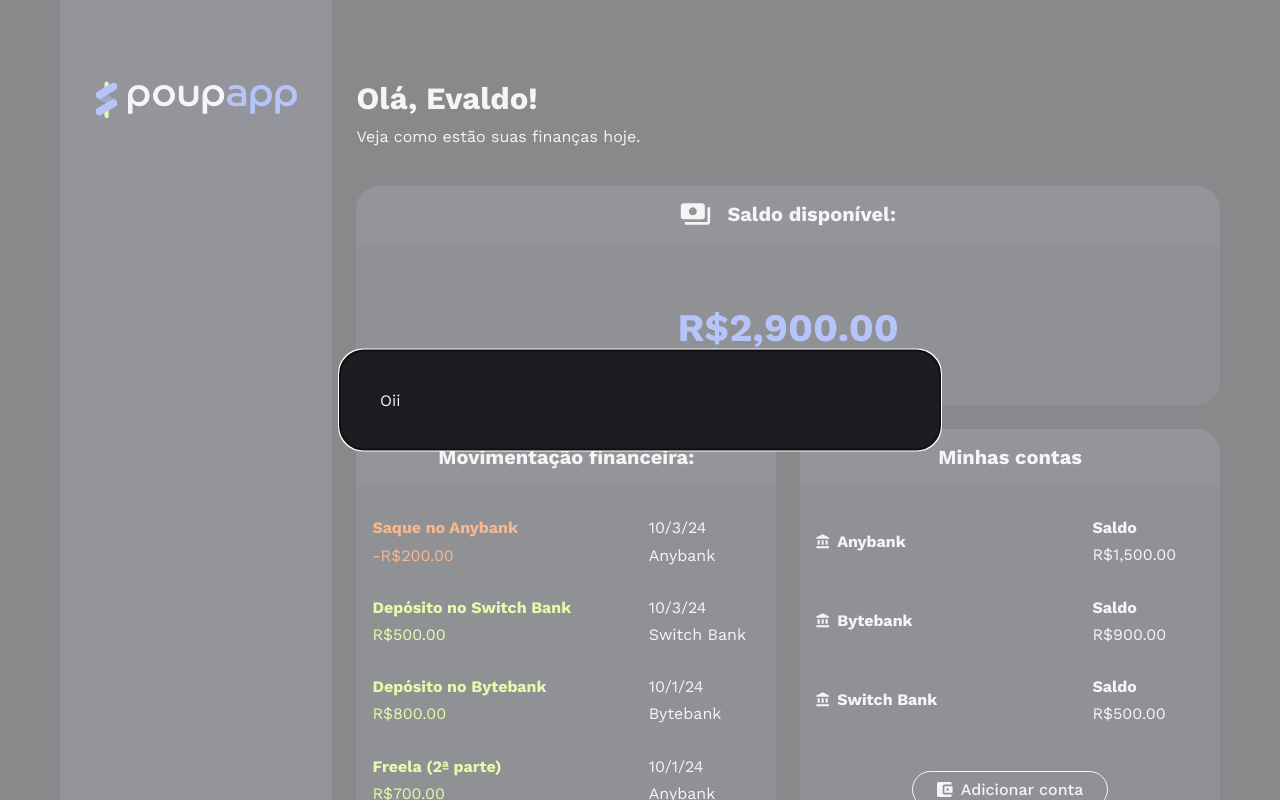
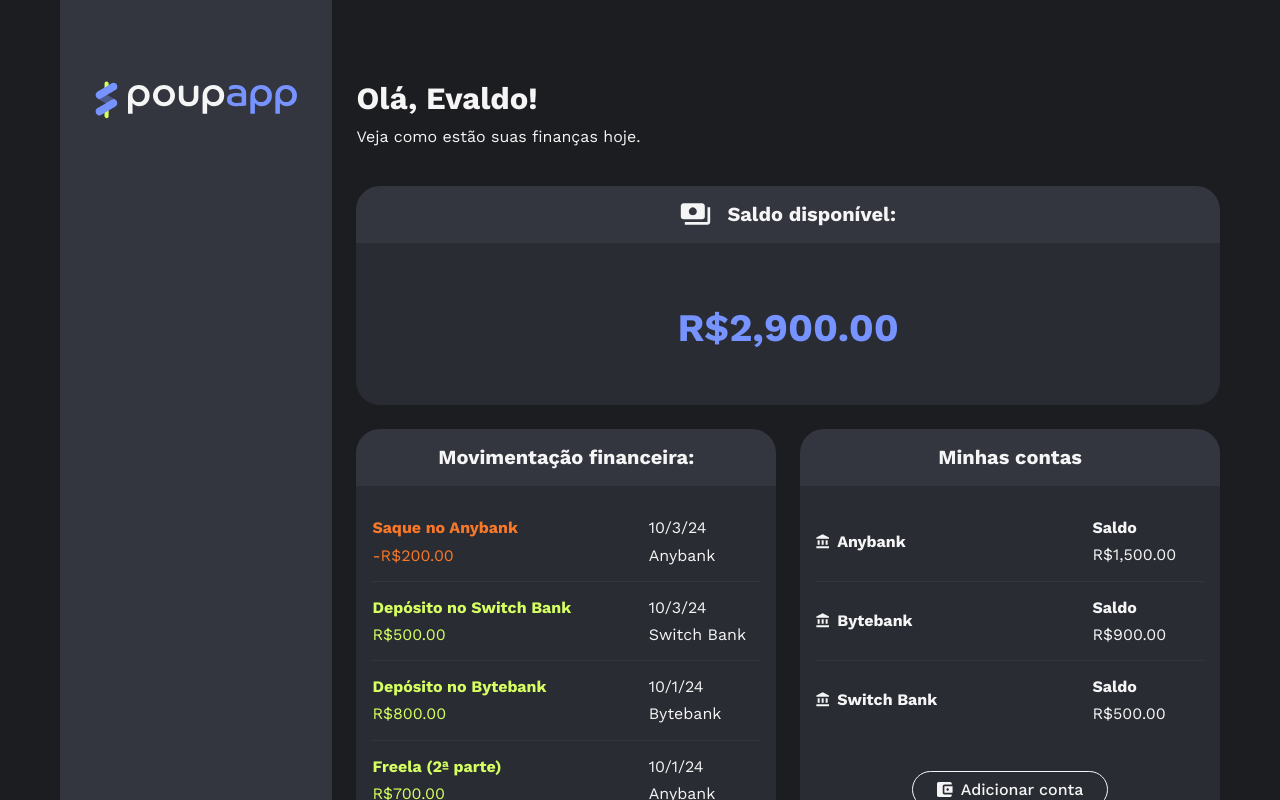
Before and after one commit to antonio-evaldo/4457-angular-19-curso-3-projeto, an Angular app: page / in a window 1280 px wide. Shown: the top 800 px of the page. Built offline with nearby package versions, Linux system fonts and the light colour scheme.

Commit message:
Vídeo 4.3: Cria componente Modal

```diff
--- a/src/app/area-financeira/transacoes/transacoes.component.css
+++ b/src/app/area-financeira/transacoes/transacoes.component.css
@@ -11,23 +11,3 @@
 .icone-moeda {
   width: 1rem;
 }
-
-.dialog::backdrop {
-  opacity: 0.5;
-  background: var(--texto);
-}
-
-.dialog {
-  position: fixed;
-  left: 50%;
-  top: 50%;
-  transform: translate(-50%, -50%);
-
-  border: 0;
-  border-radius: 1.5rem;
-  padding: 2.5rem;
-  width: calc(100% - 2rem);
-  max-width: 37.5rem;
-  background: var(--fundo-geral);
-  color: var(--texto);
-}
--- a/src/app/area-financeira/transacoes/transacoes.component.html
+++ b/src/app/area-financeira/transacoes/transacoes.component.html
@@ -16,13 +16,11 @@
       }
     </ul>
 
-    <app-botao (click)="abrirModal()" class="botao-adicionar-transacao">
+    <app-botao class="botao-adicionar-transacao">
       <img src="icones/moeda.svg" alt="" class="icone-moeda">
       Adicionar transação
     </app-botao>
   </div>
 </app-card>
 
-<dialog class="dialog" #modal>
-  Oii
-</dialog>
+<app-modal [estaAberto]="false"></app-modal>
--- a/src/app/area-financeira/transacoes/transacoes.component.ts
+++ b/src/app/area-financeira/transacoes/transacoes.component.ts
@@ -3,25 +3,14 @@ import { TransacaoComponent } from "./transacao/transacao.component";
 import { TipoTransacao, Transacao } from '../compartilhados/transacao.model';
 import { BotaoComponent } from "../../compartilhados/botao/botao.component";
 import { CardComponent } from "../compartilhados/card/card.component";
+import { ModalComponent } from "../../compartilhados/modal/modal.component";
 
 @Component({
   selector: 'app-transacoes',
-  imports: [TransacaoComponent, BotaoComponent, CardComponent],
+  imports: [TransacaoComponent, BotaoComponent, CardComponent, ModalComponent],
   templateUrl: './transacoes.component.html',
   styleUrl: './transacoes.component.css'
 })
 export class TransacoesComponent {
   transacoes = input.required<Transacao[]>();
-
-  modal = viewChild.required<ElementRef<HTMLDialogElement>>('modal');
-
-  constructor() {
-    afterRender(() => {
-      this.modal().nativeElement.showModal();
-    });
-  }
-
-  abrirModal() {
-    this.modal().nativeElement.showModal();
-  }
 }
--- /dev/null
+++ b/src/app/compartilhados/modal/modal.component.css
@@ -0,0 +1,19 @@
+.dialog::backdrop {
+  opacity: 0.5;
+  background: var(--texto);
+}
+
+.dialog {
+  position: fixed;
+  left: 50%;
+  top: 50%;
+  transform: translate(-50%, -50%);
+
+  border: 0;
+  border-radius: 1.5rem;
+  padding: 2.5rem;
+  width: calc(100% - 2rem);
+  max-width: 37.5rem;
+  background: var(--fundo-geral);
+  color: var(--texto);
+}
--- /dev/null
+++ b/src/app/compartilhados/modal/modal.component.html
@@ -0,0 +1,3 @@
+<dialog class="dialog" #modal>
+  Oii
+</dialog>
--- /dev/null
+++ b/src/app/compartilhados/modal/modal.component.ts
@@ -0,0 +1,25 @@
+import { afterRender, Component, ElementRef, input, viewChild } from '@angular/core';
+
+@Component({
+  selector: 'app-modal',
+  imports: [],
+  templateUrl: './modal.component.html',
+  styleUrl: './modal.component.css'
+})
+export class ModalComponent {
+  modal = viewChild.required<ElementRef<HTMLDialogElement>>('modal');
+
+  estaAberto = input(false);
+
+  constructor() {
+    afterRender(() => {
+      if (this.estaAberto()) {
+        this.abrirModal();
+      }
+    });
+  }
+
+  abrirModal() {
+    this.modal().nativeElement.showModal();
+  }
+}
```
